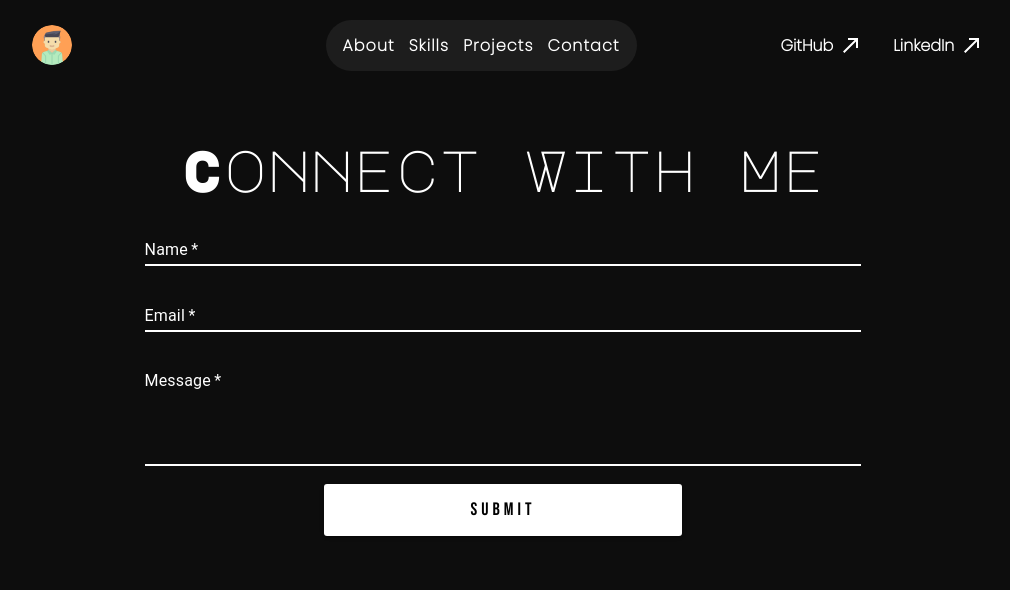
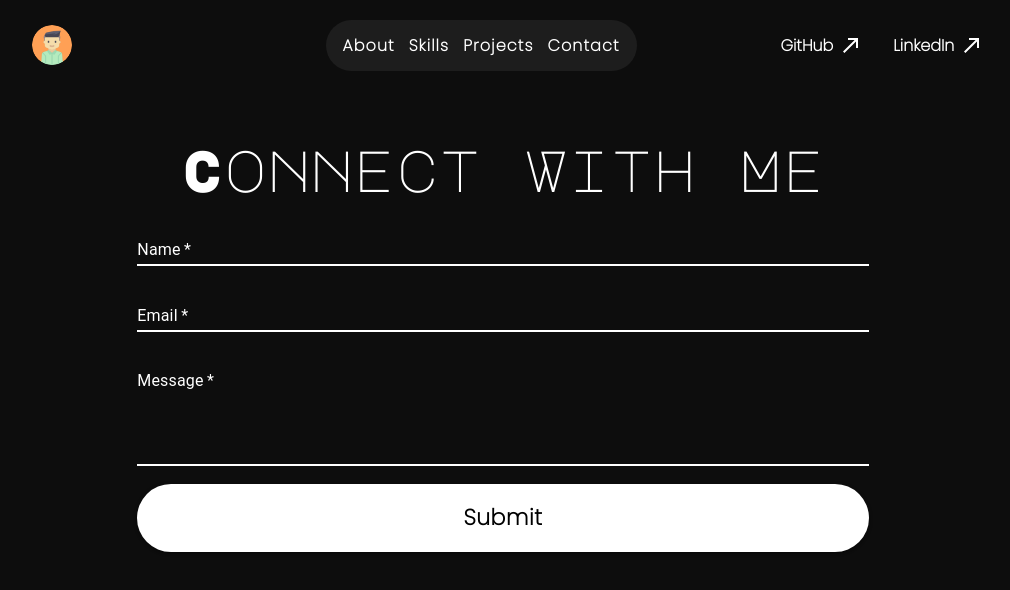
Before and after one commit to ManishKuPatra254/My-New-Portfolio, a React (Vite) app: page /contact in a window 1280 px wide. Shown: the top 590 px of the page, without its empty margins (137-1147 px from the left). Built offline with nearby package versions, Linux system fonts and the light colour scheme.

Commit message:
corrected buttons

```diff
--- a/src/Contact/Contact.jsx
+++ b/src/Contact/Contact.jsx
@@ -151,7 +151,7 @@ function Contact() {
                                 </Grid>
 
                                 <Grid item xs={12}>
-                                    <Button sx={{ width: '50%' }} type="submit"
+                                    <Button sx={{ width: '100%', textTransform: 'unset' }} type="submit"
                                         value='Send' onClick={sendEmail}
                                         variant="contained">Submit</Button>
                                     <Toaster />
--- a/src/Contact/Contact.module.css
+++ b/src/Contact/Contact.module.css
@@ -1,6 +1,5 @@
 .contact_form {
     width: 100%;
-    /* border: 1px solid red; */
     display: flex;
     align-items: center;
     justify-content: center;
@@ -26,21 +25,16 @@
 }
 
 .contact_form button {
-    margin: auto;
-    display: flex;
     padding: 14px 32px;
-    font-family: 'Bebas Neue', sans-serif;
-    font-size: 18px;
-    word-spacing: 2px;
-    letter-spacing: 4px;
-    font-weight: 500;
-    line-height: 24px;
+    font-family: var(--main-font);
+    font-size: 22px;
+    font-weight: 900;
     cursor: pointer;
-    text-align: center;
     border: transparent;
     color: rgb(0, 0, 0);
     background-color: #ffffff;
-    border-radius: 3px;
+    border-radius: 50px;
+    border: 1px solid transparent;
     transition: .3s ease-in-out;
 }
 
```
